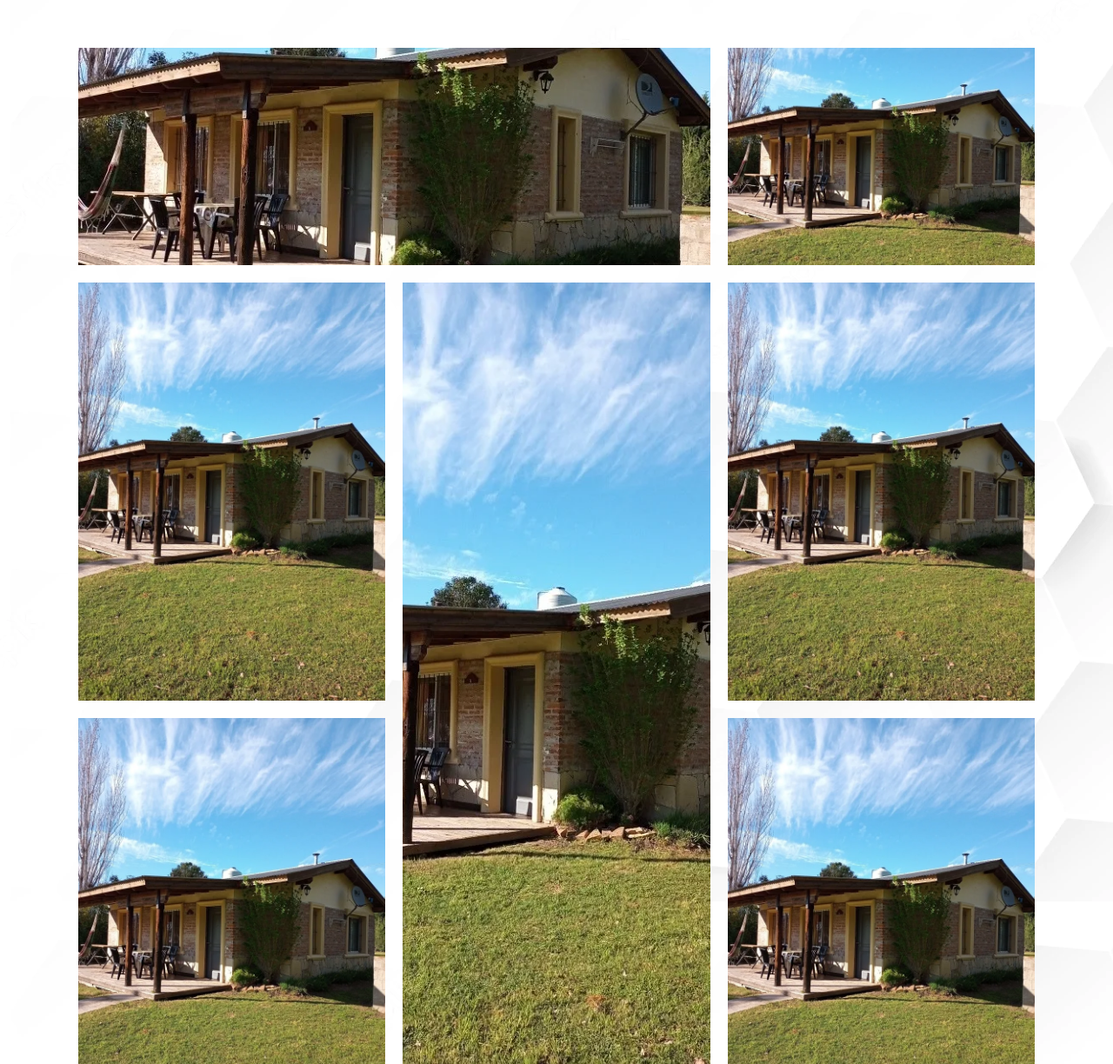
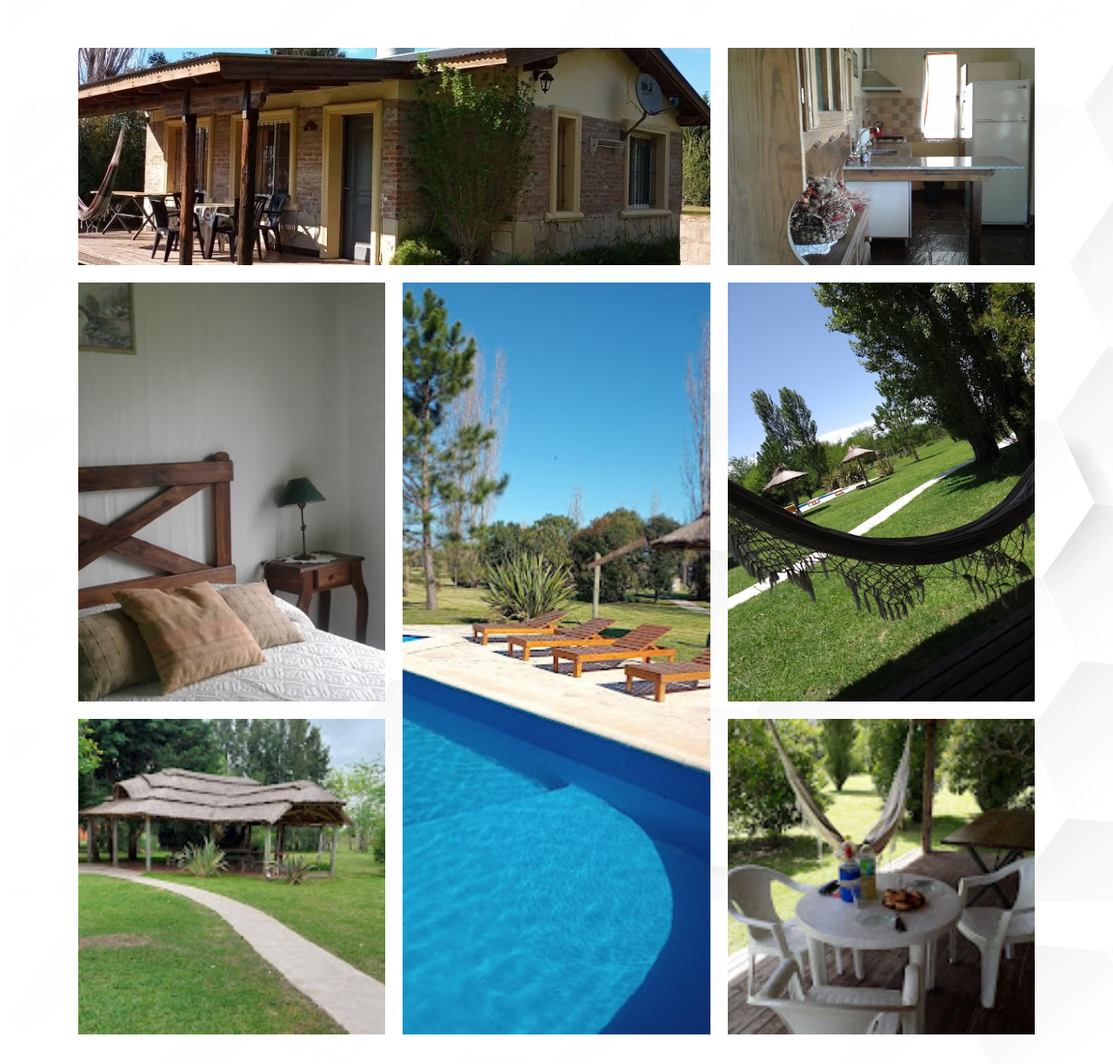
Before and after one commit to francofrangella/entrega2, a website: page pages/cabanas.html in a window 1280 px wide. Shown: the part 296-1520 px from the top of the page at 87% size. Drawn offline with nearby package versions, Linux system fonts and the light colour scheme.

Commit message:
proyecto final

```diff
--- a/pages/cabanas.html
+++ b/pages/cabanas.html
@@ -2,8 +2,8 @@
 <html lang="en">
   <head>
     <meta charset="utf-8">
-    <meta name="viewport" content="width=device-width, initial-scale=1">
-    <title>Cabañas La Soñada - Tomas Joffre</title>
+    <meta name="cabañas" content="cabañas, piscina, hamaca">
+    <title>Cabañas - Tomas Joffre</title>
     <link href="https://cdn.jsdelivr.net/npm/bootstrap@5.3.0-alpha1/dist/css/bootstrap.min.css" rel="stylesheet" integrity="sha384-GLhlTQ8iRABdZLl6O3oVMWSktQOp6b7In1Zl3/Jr59b6EGGoI1aFkw7cmDA6j6gD" crossorigin="anonymous">
     <link rel="stylesheet" href="../css/main.css">
     <link rel="shortcut icon" href="../imagen/favicon.png" type="image/x-icon">
@@ -44,42 +44,42 @@
         <div class="box-img">
           <a href="#">
             <figure>
-              <img src="../imagen/cabaña5.png" alt="vista de la cabaña">
+              <img src="../imagen/cocina.png" alt="vista de la cocina">
             </figure>
           </a>
         </div>
         <div class="box-img">
           <a href="#">
             <figure>
-              <img src="../imagen/cabaña5.png" alt="vista de la cabaña">
+              <img src="../imagen/habitacion.png" alt="vista de la habitacion">
             </figure>
           </a>
         </div>
         <div class="box-img">
           <a href="#">
             <figure>
-              <img src="../imagen/cabaña5.png" alt="vista de la cabaña">
+              <img src="../imagen/pileta.png" alt="vista de la piscina">
             </figure>
           </a>
         </div>
         <div class="box-img">
           <a href="#">
             <figure>
-              <img src="../imagen/cabaña5.png" alt="vista de la cabaña">
+              <img src="../imagen/hamaca.png" alt="vista del frente cabaña con hamaca">
             </figure>
           </a>
         </div>
         <div class="box-img">
           <a href="#">
             <figure>
-              <img src="../imagen/cabaña5.png" alt="vista de la cabaña">
+              <img src="../imagen/techo.png" alt="vista del quincho">
             </figure>
           </a>
         </div>
         <div class="box-img">
           <a href="#">
             <figure>
-              <img src="../imagen/cabaña5.png" alt="vista de la cabaña">
+              <img src="../imagen/puerta.png" alt="vista del frente cabaña">
             </figure>
           </a>
         </div>
```
Also changed, not shown: index.html (+2 -2 lines), pages/actividades.html (+2 -2 lines), pages/contacto.html (+2 -2 lines), pages/ubicacio.html (+4 -4 lines).
